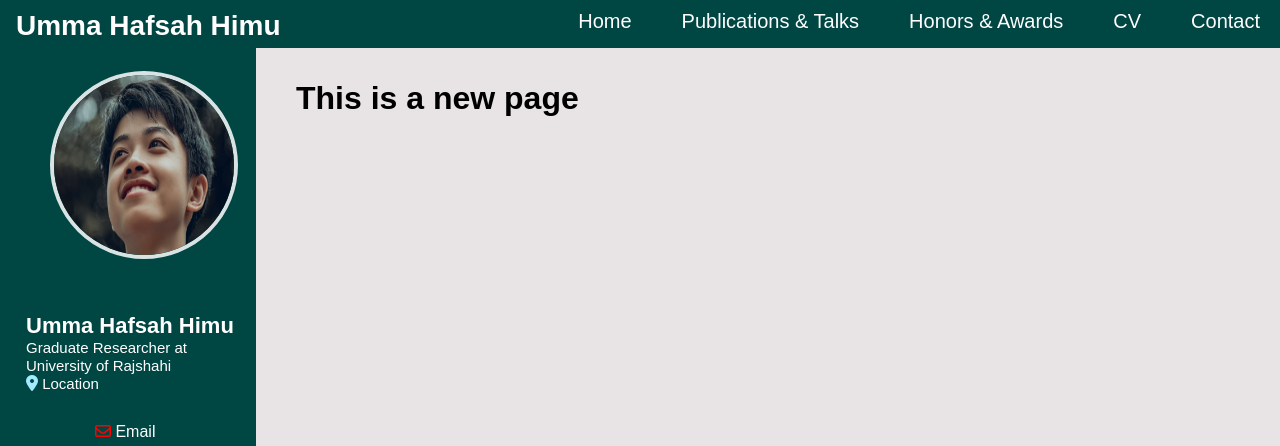
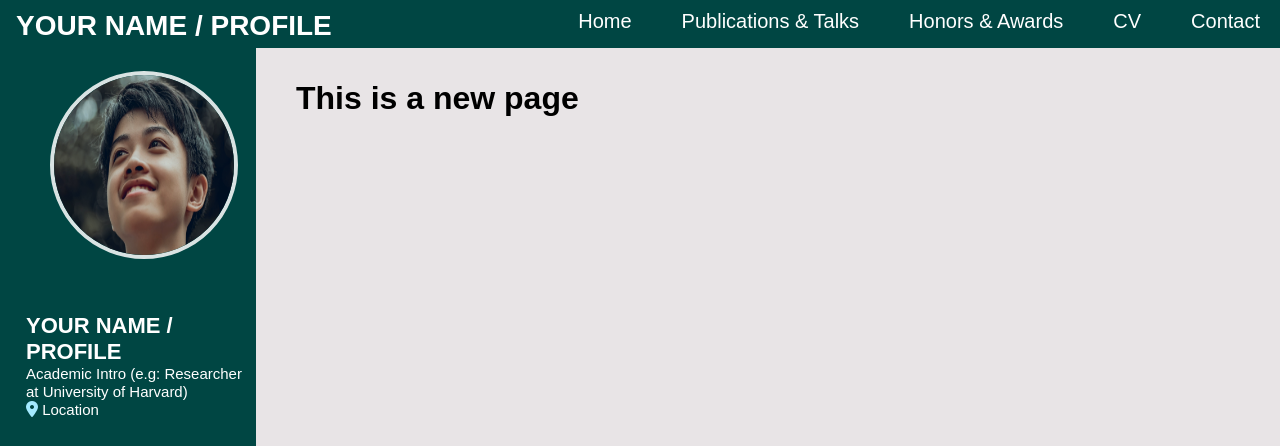
Before and after one commit to murtuja43/AcademicPortfolio.github.io, a plain HTML site: page publications/Ongoing_Publication1.html in a window 1280 px wide. Shown: the top 446 px of the page. Drawn offline with Linux system fonts and the light colour scheme.

Commit message:
fixed publications

```diff
--- a/publications/Ongoing_Publication1.html
+++ b/publications/Ongoing_Publication1.html
@@ -11,7 +11,7 @@
     <main>
         <header id="home-page">
         <nav>
-            <h2 class="name"><a class="white bold" href="">Umma Hafsah Himu</a></h2>
+            <h2 class="name"><a class="white bold" href="">YOUR NAME / PROFILE</a></h2>
             <ul>
                 <li><a class="white" href="index.html">Home</a></li>
                 <li><a class="white" href="">Publications & Talks</a></li>
@@ -32,8 +32,8 @@
 
 
             <div class="details">
-               <h2 id="#home-page" class="himu_name white">Umma Hafsah Himu</h2>
-               <h3 class="grey white">Graduate Researcher at University of Rajshahi</h3><br>
+               <h2 id="#home-page" class="himu_name white">YOUR NAME / PROFILE</h2>
+               <h3 class="grey white">Academic Intro (e.g: Researcher at University of Harvard)</h3><br>
                <i class="fa-solid fa-location-dot" style="color: hsl(194, 100%, 82%);"></i><p class="grey white"> Location</p>
 
 
```
Also changed, not shown: publications/Ongoing_Publication2.html (+3 -3 lines), publications/Ongoing_Publication3.html (+3 -3 lines), publications/Publication2.html (+3 -3 lines), publications/Publication3.html (+3 -3 lines), publications/Publication4.html (+3 -3 lines), publications/Publication5.html (+3 -3 lines), publications/Publication6.html (+3 -3 lines), publications/Publication7.html (+3 -3 lines), publications/Publication8.html (+3 -3 lines), publications/Publication9.html (+3 -3 lines), publications/publication1.html (+3 -3 lines).
